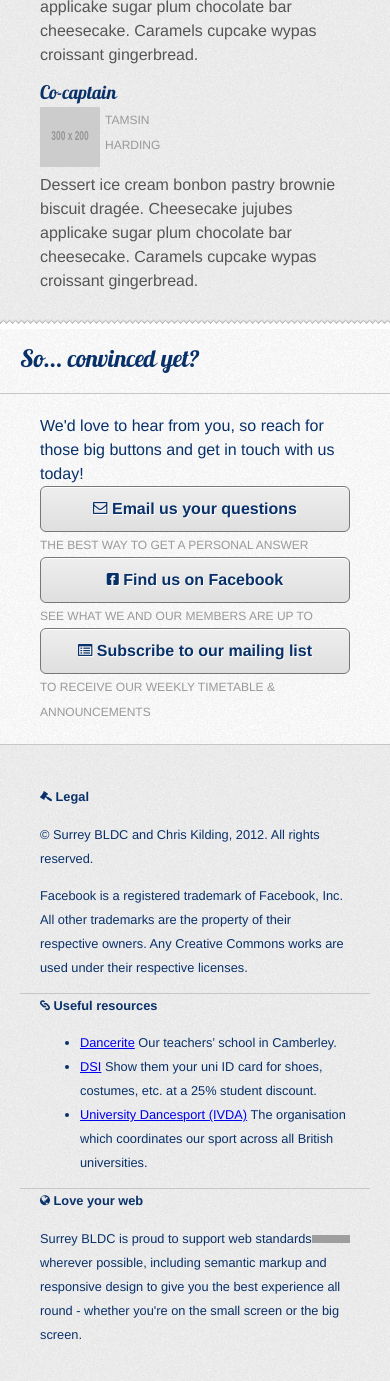
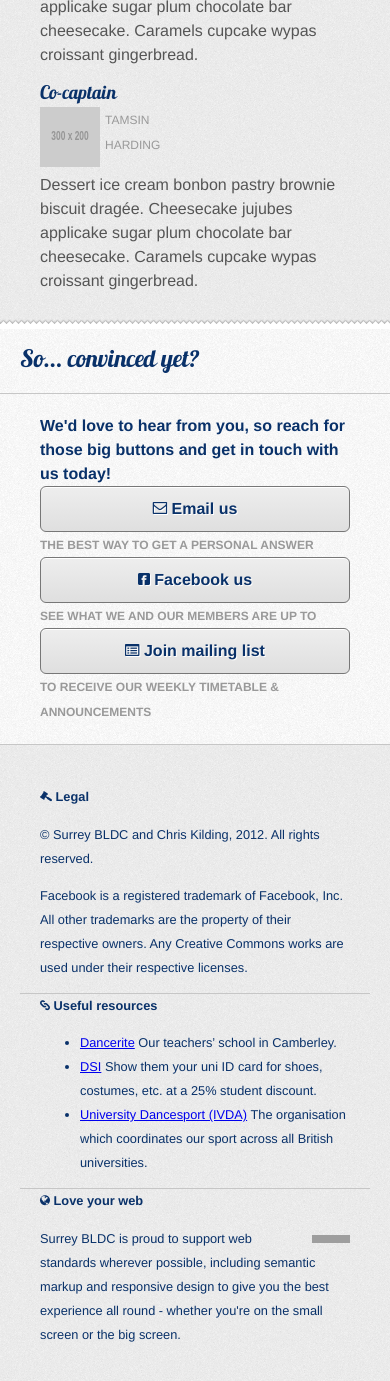
Before and after one commit to surreybldc/surreybldc.github.com, a Jekyll site: the page built from index.html, in a window 390 px wide and 1400 px high, scrolled down 9176 px. Shown: the top 1381 px of the window. Built offline with Jekyll 4.4.1, drawn with Linux system fonts in a browser that asks for light colours; grey boxes are pictures that could not be loaded.

Commit message:
CSS media query ffixes

```diff
--- a/_layouts/default.html
+++ b/_layouts/default.html
@@ -3,6 +3,7 @@
   <head>
     <meta charset="UTF-8">
     <meta name="description" content="The website of the University of Surrey Ballroom and Latin Dance Club.">
+    <meta name="viewport" content="width=device-width, initial-scale=1.0">
     <title>Surrey BLDC {% if page.title %} &middot; {{ page.title }} {% endif %}</title>
     <link rel="stylesheet" type="text/css" href="/fonts/Lobster-fontfacekit/stylesheet.css">
     <link rel="stylesheet" type="text/css" href="/fonts/font-awesome/css/font-awesome.css">
@@ -10,6 +11,8 @@
     <!--[if lte IE 9]><link rel="stylesheet" href="css/ie.css" type="text/css" media="screen" /><![endif]-->
     <link rel="stylesheet" type="text/css" media="all" href="css/cssgrid/1140.css">
     <link rel="stylesheet" type="text/css" href="/css/styles.css" />
+    <!-- Enable media queries in misbehaving browsers -->
+    <script type="text/javascript" src="js/css3-mediaqueries.js"></script>
   </head>
   <body>
     <div class="container">
@@ -83,7 +86,7 @@
           <div class="fourcol last">
             <h4><i class="icon-globe"></i> Love your web</h3>
             <p>
-              <a href="http://www.w3.org/html/logo/" style="float: right">
+              <a href="http://www.w3.org/html/logo/" style="float: right;  margin-left: 5px">
                 <img src="http://www.w3.org/html/logo/badge/html5-badge-v-css3-semantics.png" width="38" height="138" alt="HTML5 Powered with CSS3 / Styling, and Semantics" title="HTML5 Powered with CSS3 / Styling, and Semantics">
               </a>
               Surrey BLDC is proud to support web standards wherever possible, including semantic markup and responsive design to give you the best experience all round - whether you're on the small screen or the big screen.
--- a/css/styles.css
+++ b/css/styles.css
@@ -110,13 +110,8 @@
   background-image: url("/img/montage-web.jpg");
   height: 400px;
 }
-section.calltoaction {
-  background-color: #093169;
-}
-section.calltoaction p,
-section.calltoaction h2,
-section.calltoaction h3 {
-  color: white;
+.calltoaction {
+  font-weight: bold;
 }
 nav {
   text-align: center;
--- a/index.html
+++ b/index.html
@@ -296,7 +296,7 @@
       </div>
     </div>
   </section>
-  <section class="attention">
+  <section class="attention calltoaction">
     <header>
       <h2 class="row">So... convinced yet?</h2>
     </header>
@@ -305,15 +305,15 @@
         We'd love to hear from you, so reach for those big buttons and get in touch with us today!
       </div>
       <div class="threecol">
-        <a class="btn" href="mailto:ussu.ballroom@surrey.ac.uk"><i class="icon-envelope"></i> Email us your questions</a>
+        <a class="btn" href="mailto:ussu.ballroom@surrey.ac.uk"><i class="icon-envelope"></i> Email us</a>
         <small>The best way to get a personal answer</small>
       </div>
       <div class="threecol">
-        <a class="btn" href="http://www.facebook.com"><i class="icon-facebook-sign"></i> Find us on Facebook</a>
+        <a class="btn" href="http://www.facebook.com"><i class="icon-facebook-sign"></i> Facebook us</a>
         <small>See what we and our members are up to</small>
       </div>
       <div class="threecol last">
-        <a class="btn" href="http://eepurl.com/gOKcn"><i class="icon-list-alt"></i> Subscribe to our mailing list</a>
+        <a class="btn" href="http://eepurl.com/gOKcn"><i class="icon-list-alt"></i> Join mailing list</a>
         <small>To receive our weekly timetable &amp; announcements</small>
       </div>
     </div>
```
Also changed, not shown: 6 other files.
